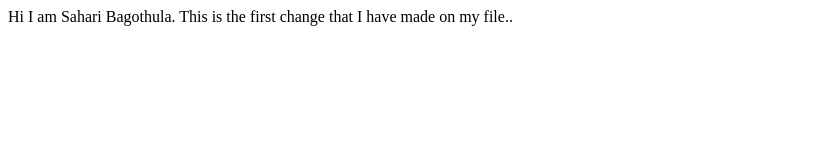
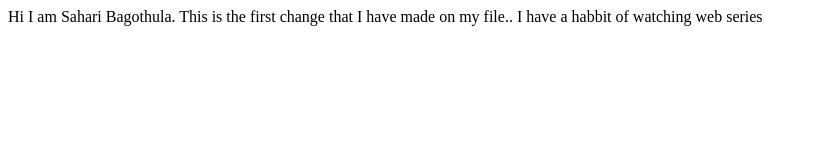
Before and after one commit to SahariBagothula/markThree, a plain HTML site: page index.html in a window 1280 px wide. Shown: the whole page, without its empty margins (0-817 px from the left). Drawn offline with Linux system fonts and the light colour scheme.

Commit message:
updated hobbies
updated my hobbies

```diff
--- a/index.html
+++ b/index.html
@@ -9,5 +9,6 @@
 <body>
     Hi I am Sahari Bagothula.
     This is the first change that I have made on my file..
+    I have a habbit of watching web series
 </body>
 </html>
```
